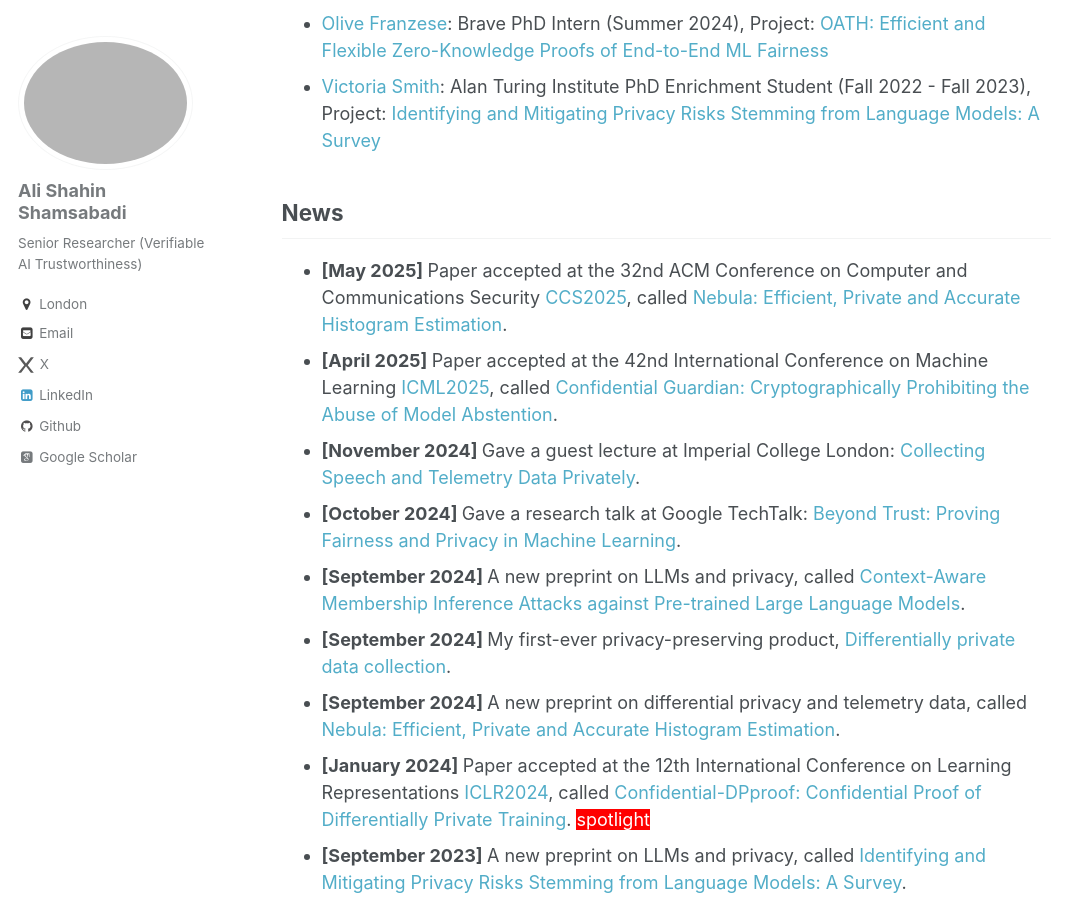
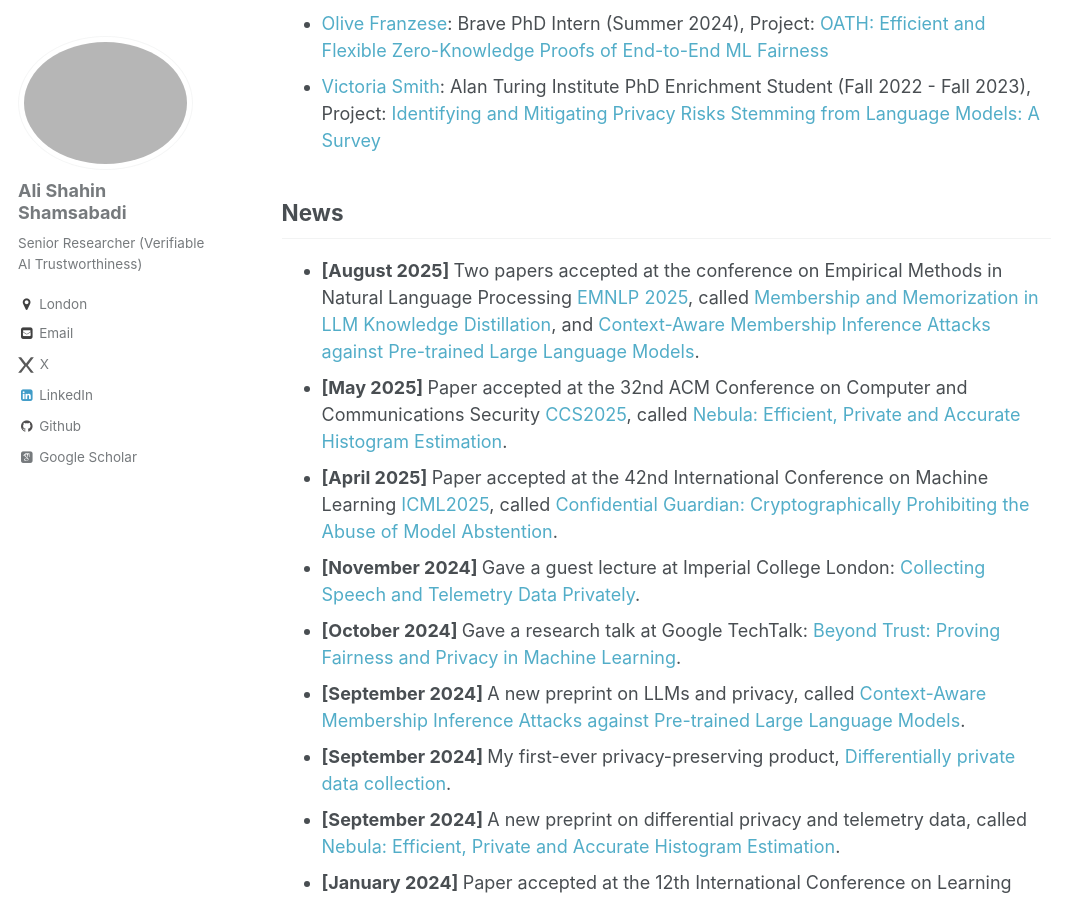
Before and after one commit to AliShahin/AliShahin.github.io, a Jekyll site: the page built from _pages/about.md, in a window 1280 px wide and 900 px high, scrolled down 2046 px. Shown: the whole window, without its empty margins (0-1084 px from the left). Built offline with Jekyll 4.4.1, drawn with Linux system fonts in a browser that asks for light colours; some web fonts are replaced.

Commit message:
Update about.md

```diff
--- a/_pages/about.md
+++ b/_pages/about.md
@@ -98,6 +98,7 @@ against Pre-trained Large Language Models](https://arxiv.org/pdf/2409.13745)
 
 
 ## News
+- <b> [August 2025] </b> Two papers accepted at the conference on Empirical Methods in Natural Language Processing [EMNLP 2025](https://2025.emnlp.org/), called [Membership and Memorization in LLM Knowledge Distillation](https://arxiv.org/abs/2508.07054), and [Context-Aware Membership Inference Attacks against Pre-trained Large Language Models](https://arxiv.org/abs/2409.13745).
 - <b> [May 2025] </b> Paper accepted at the 32nd ACM Conference on Computer and Communications Security [CCS2025](https://www.sigsac.org/ccs/CCS2025/), called [Nebula: Efficient, Private and Accurate Histogram Estimation](https://arxiv.org/pdf/2409.09676).
 - <b> [April 2025] </b> Paper accepted at the 42nd International Conference on Machine Learning [ICML2025](https://icml.cc/), called [Confidential Guardian: Cryptographically Prohibiting the Abuse of Model Abstention](https://arxiv.org/pdf/2505.23968).
 - <b> [November 2024] </b> Gave a guest lecture at Imperial College London: [Collecting Speech and Telemetry Data Privately](https://drive.google.com/file/d/1mgXaNLjRpWKS7KQioawO4xiBG_iqYgmE/view?usp=sharing).
```
